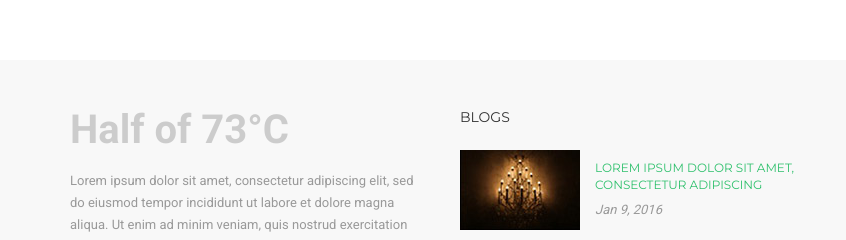
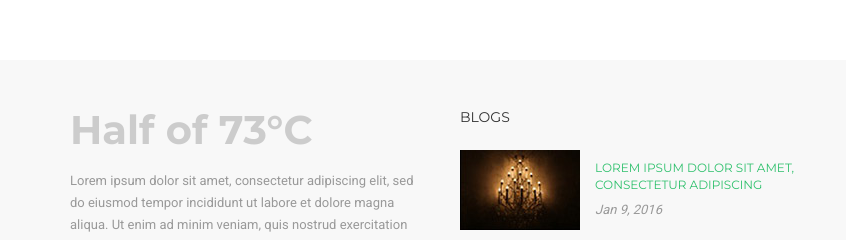
Before and after one commit to HalfOf73degreeC/HalfOf73_html, a plain HTML site: page index.html in a window 1280 px wide. Shown: the part 4957-5197 px from the top of the page, 0-846 px from the left. Drawn offline with Linux system fonts and the light colour scheme.

Commit message:
對不起我錯了

```diff
--- a/css/template.css
+++ b/css/template.css
@@ -935,7 +935,7 @@ footer .colInfo {
 footer .footerLogo a {
 	color: #ccc;
 	font-size: 40px;
-	ffont-family: 'Montserrat', 'Microsoft JhengHei', sans-serif;
+	font-family: 'Montserrat', 'Microsoft JhengHei', sans-serif;
 	font-weight: 700;
 	display: inline-block;
 	margin-bottom: 20px;
```
